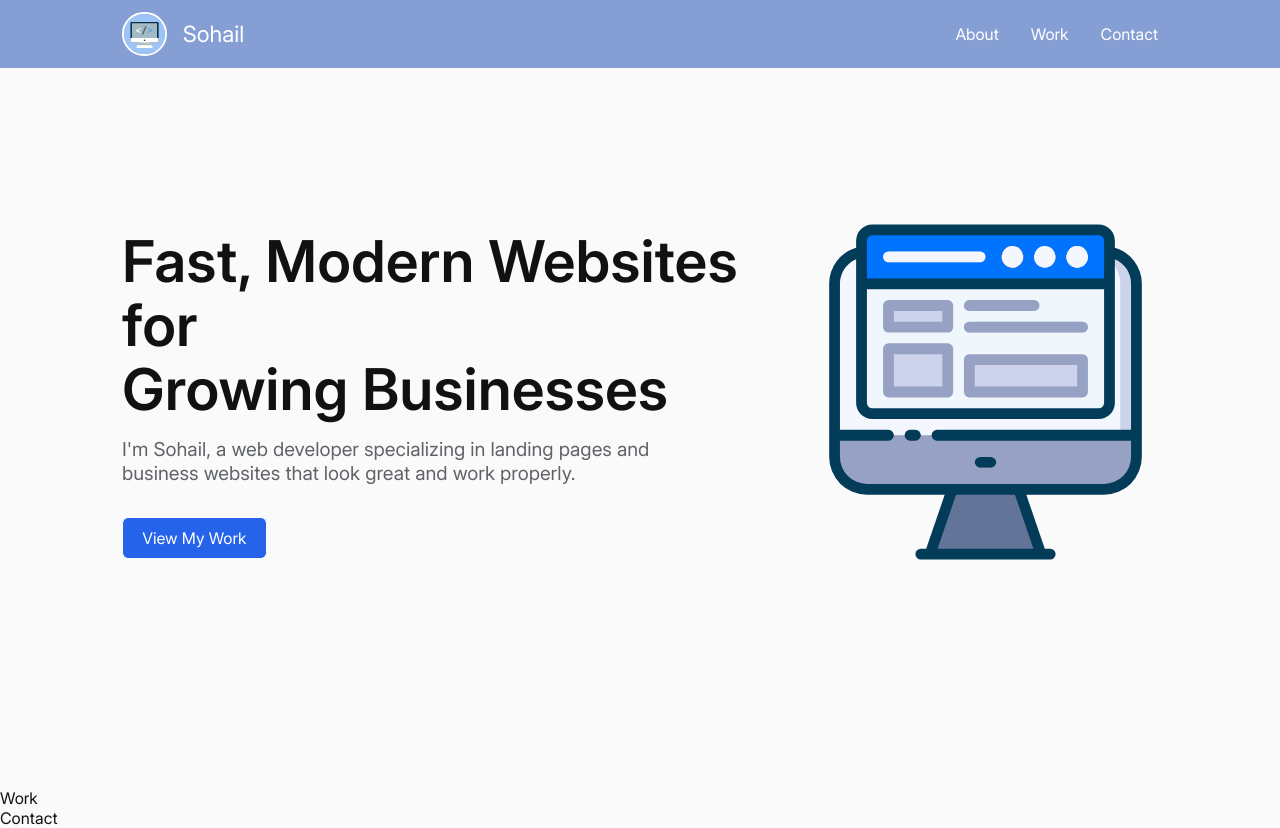
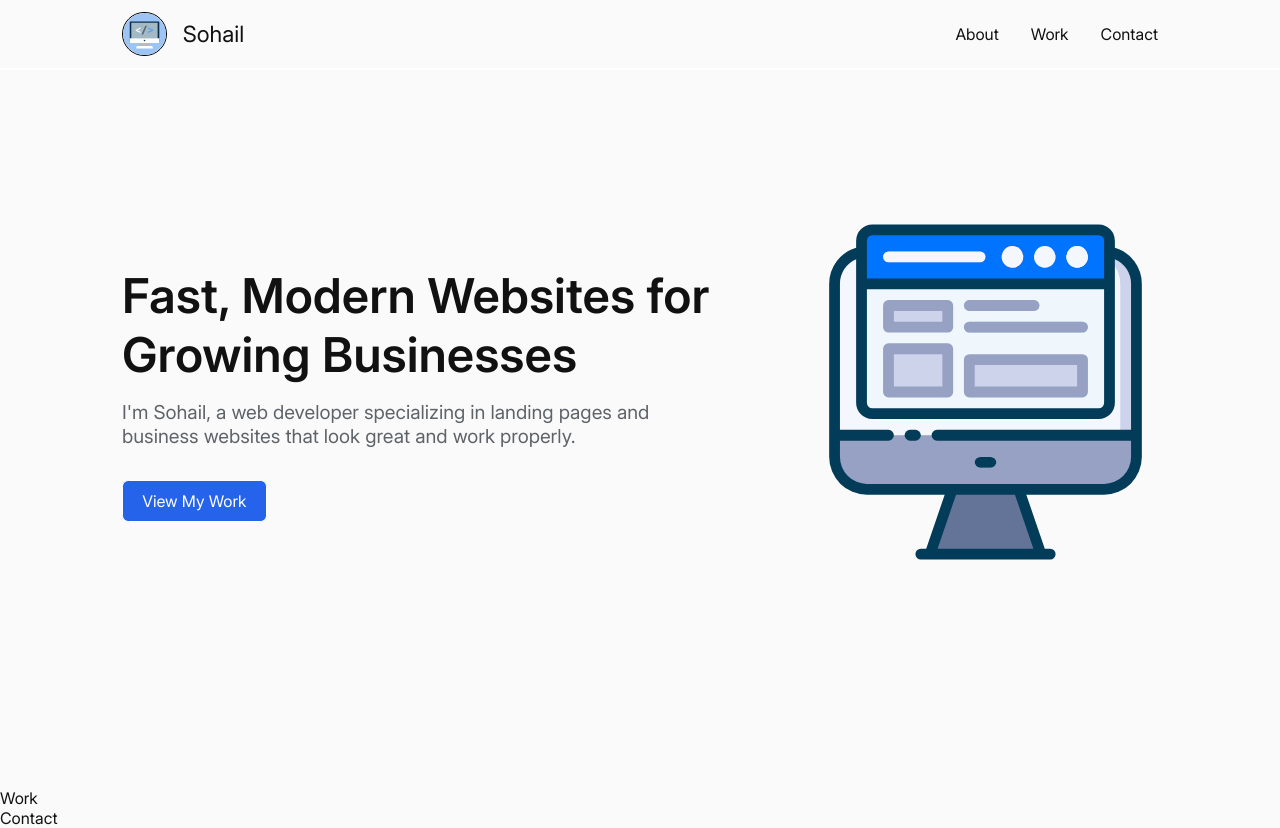
Before and after one commit to sohail-webdev/portfolio, a React (Vite) app: page / in a window 1280 px wide. Built offline with nearby package versions, Linux system fonts and the light colour scheme.

Commit message:
feat: change header color and reduce hero heading font size

```diff
--- a/src/index.css
+++ b/src/index.css
@@ -40,7 +40,8 @@
 
 /* Header */
 .header-wrapper {
-  background-color: rgba(55, 97, 185, 0.6);
+  background-color: rgb(250, 250, 250, 0.5);
+  border-bottom: 0.15rem solid #ffffff;
   position: fixed;
   left: 0;
   top: 0;
@@ -51,11 +52,10 @@
   display: flex;
   align-items: center;
   justify-content: space-between;
-  color: white;
 }
 .header img {
   height: 2.8rem;
-  border: 0.15rem solid white;
+  border: 0.1rem solid black;
   border-radius: 2.8rem;
 }
 .logo-name-wrapper {
@@ -93,15 +93,8 @@
   gap: 1rem;
 }
 .hero-heading-sub-heading-cta h1 {
-  font-size: 3.6rem;
+  font-size: 3rem;
   font-family: "inter-semibold", Arial, Helvetica, sans-serif;
-  line-height: 4rem;
-}
-.hero-heading-sub-heading-cta h1 span:first-child {
-  color: #3e7900;
-}
-.hero-heading-sub-heading-cta h1 span:last-child {
-  color: #0055db;
 }
 .hero-heading-sub-heading-cta p {
   color: #5f6368;
```
